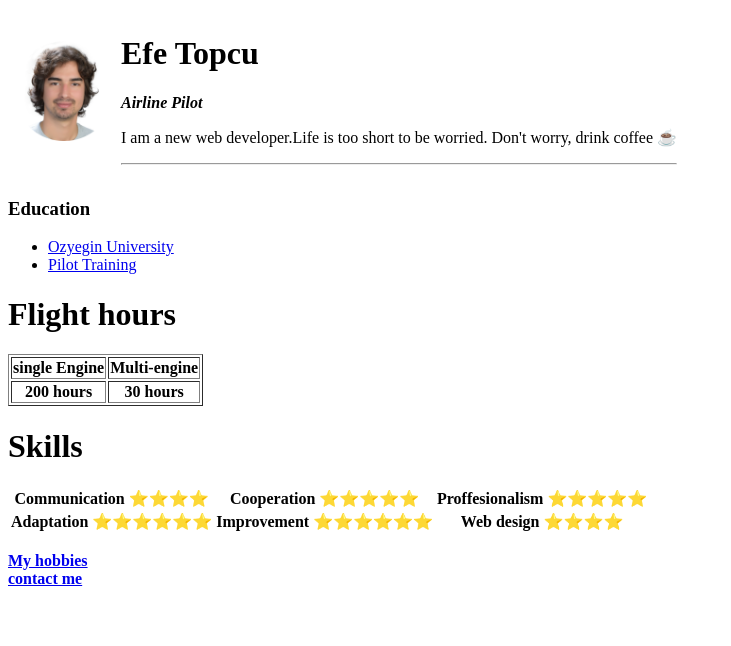
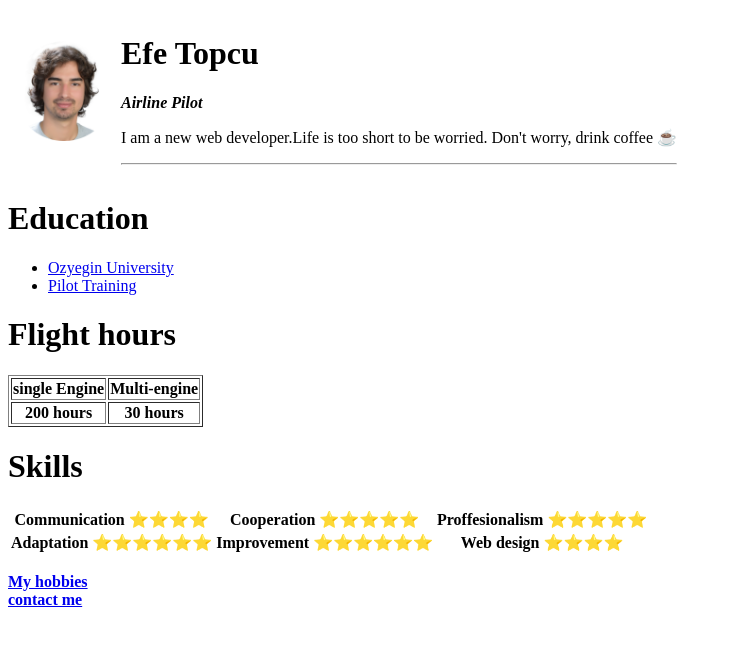
Before and after one commit to efetopcuu/cv, a plain HTML site: page index.html in a window 1280 px wide. Shown: the whole page, without its empty margins (0-731 px from the left). Drawn offline with Linux system fonts and the light colour scheme.

Commit message:
Update index.html

```diff
--- a/index.html
+++ b/index.html
@@ -14,7 +14,7 @@
         </tr>
     </table>
 
-    <h3>Education</h3>
+    <h1>Education</h1>
     <ul>
         <li><a href="https://www.ozyegin.edu.tr/" target="_blank">Ozyegin University</a> </li>
         <li><a href="https://www.ayjet.aero/" target="_blank">Pilot Training</a> </li>
```
